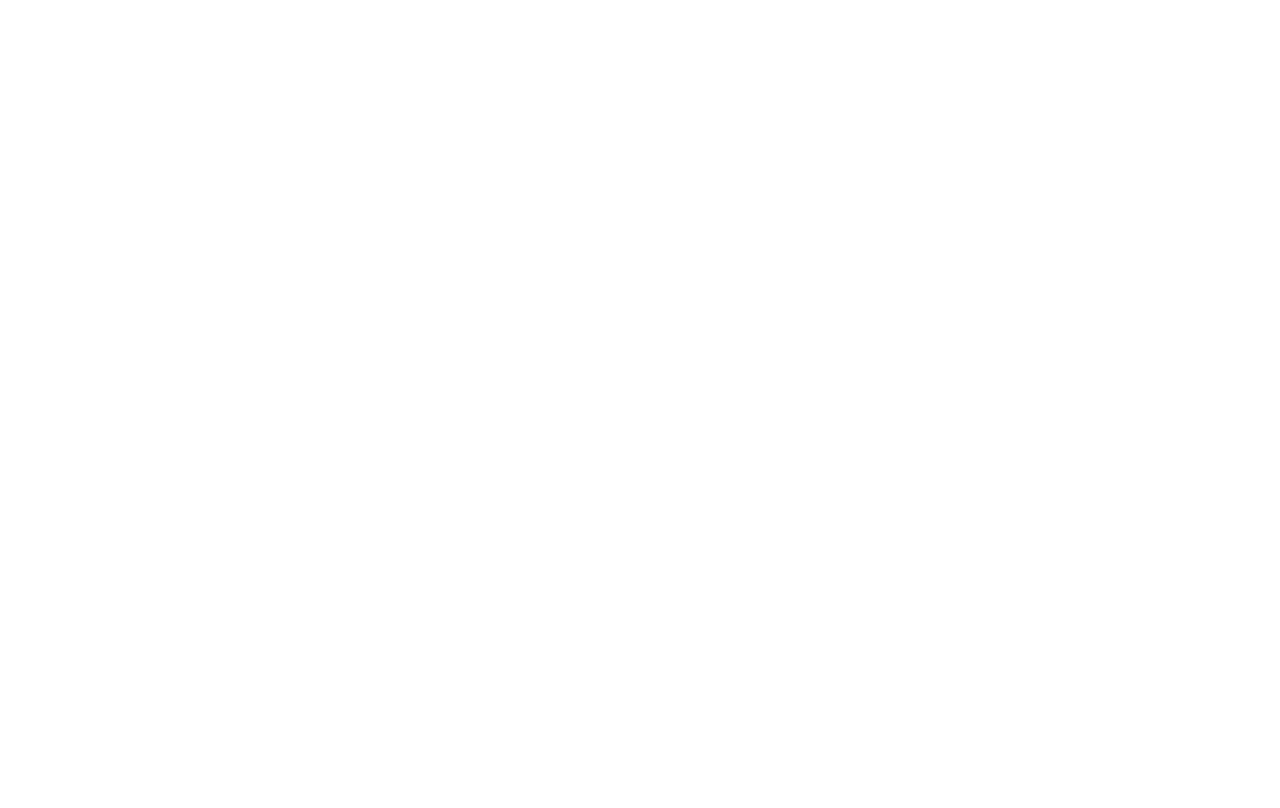
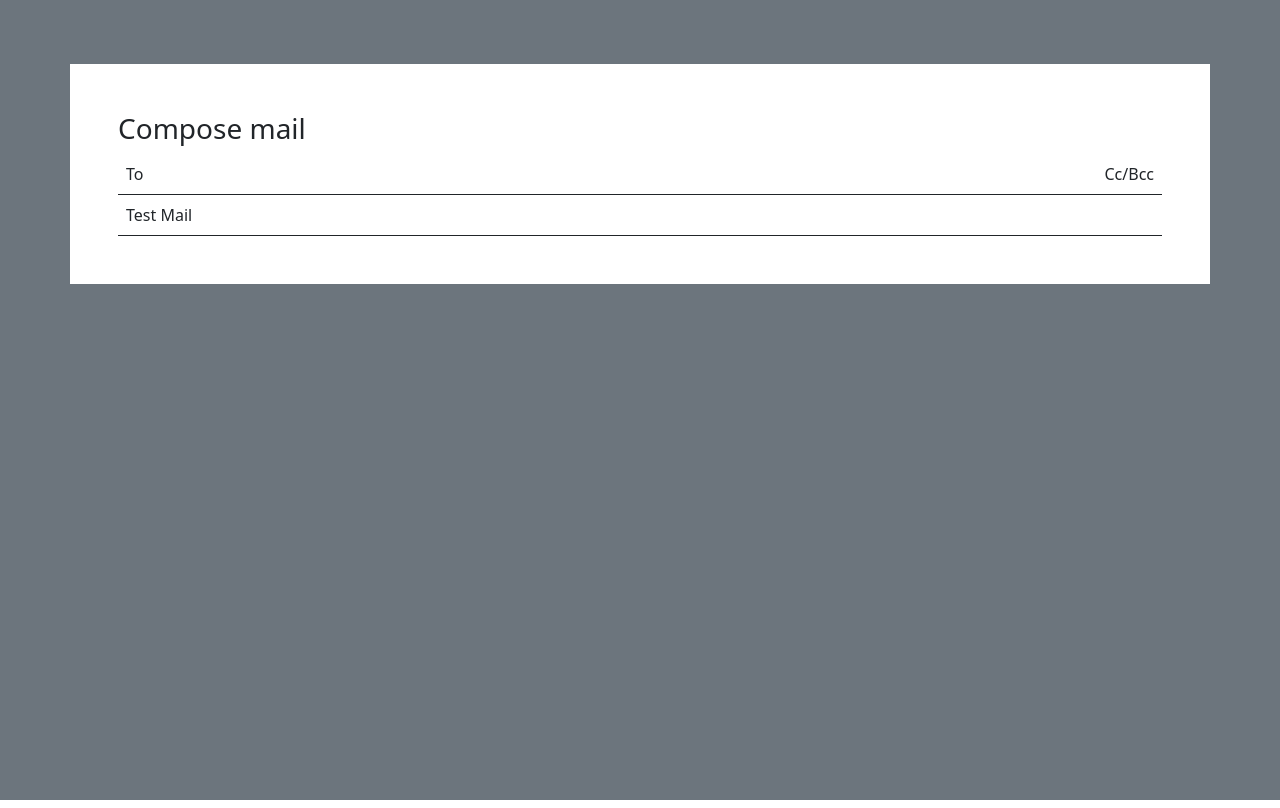
Before and after one commit to prabhasg56/mail-box-client-react, a React (Create React App) app: page /composeMail in a window 1280 px wide. Before the commit this address had no page. Built offline with nearby package versions, Linux system fonts and the light colour scheme.

Commit message:
added compose mail page

```diff
--- a/package.json
+++ b/package.json
@@ -11,6 +11,7 @@
     "react": "^18.2.0",
     "react-bootstrap": "^2.8.0",
     "react-dom": "^18.2.0",
+    "react-draft-wysiwyg": "^1.15.0",
     "react-redux": "^8.1.2",
     "react-router-dom": "^6.14.2",
     "react-scripts": "5.0.1",
--- a/src/App.js
+++ b/src/App.js
@@ -5,6 +5,7 @@
 import SignUpPage from "./pages/Auth/SignUpPage";
 import SignInPage from "./pages/Auth/SignInPage";
 import { signUp, signIn } from "./store/auth-action";
+import ComposeMailPage from "./pages/Mail/ComposeMailPage";
 
 let isInitial = true;
 
@@ -26,6 +27,7 @@
       <Routes>
         <Route path="/" element={<SignUpPage />} />
         <Route path="signin" element={<SignInPage />} />
+        <Route path="composeMail" element={<ComposeMailPage />} />
       </Routes>
     </>
   );
--- a/src/components/Auth/SignInForm.js
+++ b/src/components/Auth/SignInForm.js
@@ -42,7 +42,7 @@
           localStorage.setItem('loginEmail', jsonResponse.email);
 
           dispatch(authAction.signIn({idToken: jsonResponse.idToken, userId: enteredEmail}));
-          navigate('/welcome');
+          navigate('/composeMail');
           emailRef.current.value = "";
           passwordRef.current.value = "";
         } else {
--- /dev/null
+++ b/src/components/Mail/ComposeMail.js
@@ -0,0 +1,32 @@
+import React, { Fragment } from "react";
+import { Stack } from "react-bootstrap";
+
+const ComposeMail = () => {
+  return (
+    <Fragment >
+    <div className="p-3 mb-2 bg-secondary vh-100">
+    <div className="container bg-white mt-5 p-5">
+      <h3>Compose mail</h3>
+
+        <Stack
+          className="border-bottom border-dark"
+          direction="horizontal"
+          gap={3}
+        >
+          <div className="p-2">To</div>
+          <div className="p-2 ms-auto">Cc/Bcc</div>
+        </Stack>
+        <Stack
+          className="border-bottom border-dark"
+          direction="horizontal"
+          gap={3}
+        >
+          <div className="p-2">Test Mail</div>
+        </Stack>
+      </div>
+    </div>
+    </Fragment>
+  );
+};
+
+export default ComposeMail;
--- /dev/null
+++ b/src/pages/Mail/ComposeMailPage.js
@@ -0,0 +1,12 @@
+import React from 'react';
+import ComposeMail from '../../components/Mail/ComposeMail';
+
+const ComposeMailPage = () => {
+  return (
+    <>
+      <ComposeMail/>
+    </>
+  )
+}
+
+export default ComposeMailPage
```
Also changed, not shown: 1 other file (tests, documents, lock files or other folders).
